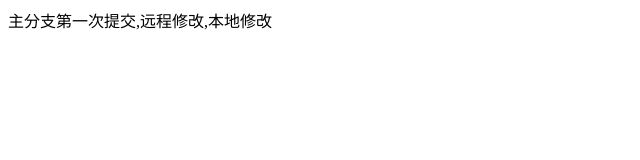
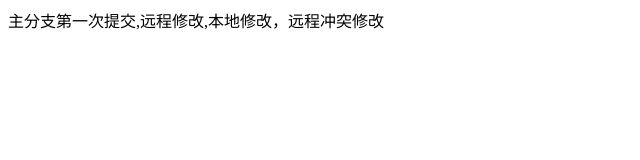
Before and after one commit to maqian-haha/testDemo, a plain HTML site: page index.html in a window 1280 px wide. Shown: the whole page, without its empty margins (0-640 px from the left). Drawn offline with Linux system fonts and the light colour scheme.

Commit message:
远程冲突修改

```diff
--- a/index.html
+++ b/index.html
@@ -8,6 +8,6 @@
     <title>Document</title>
 </head>
 <body>
-  主分支第一次提交,远程修改,本地修改
+  主分支第一次提交,远程修改,本地修改，远程冲突修改
 </body>
 </html>
```
